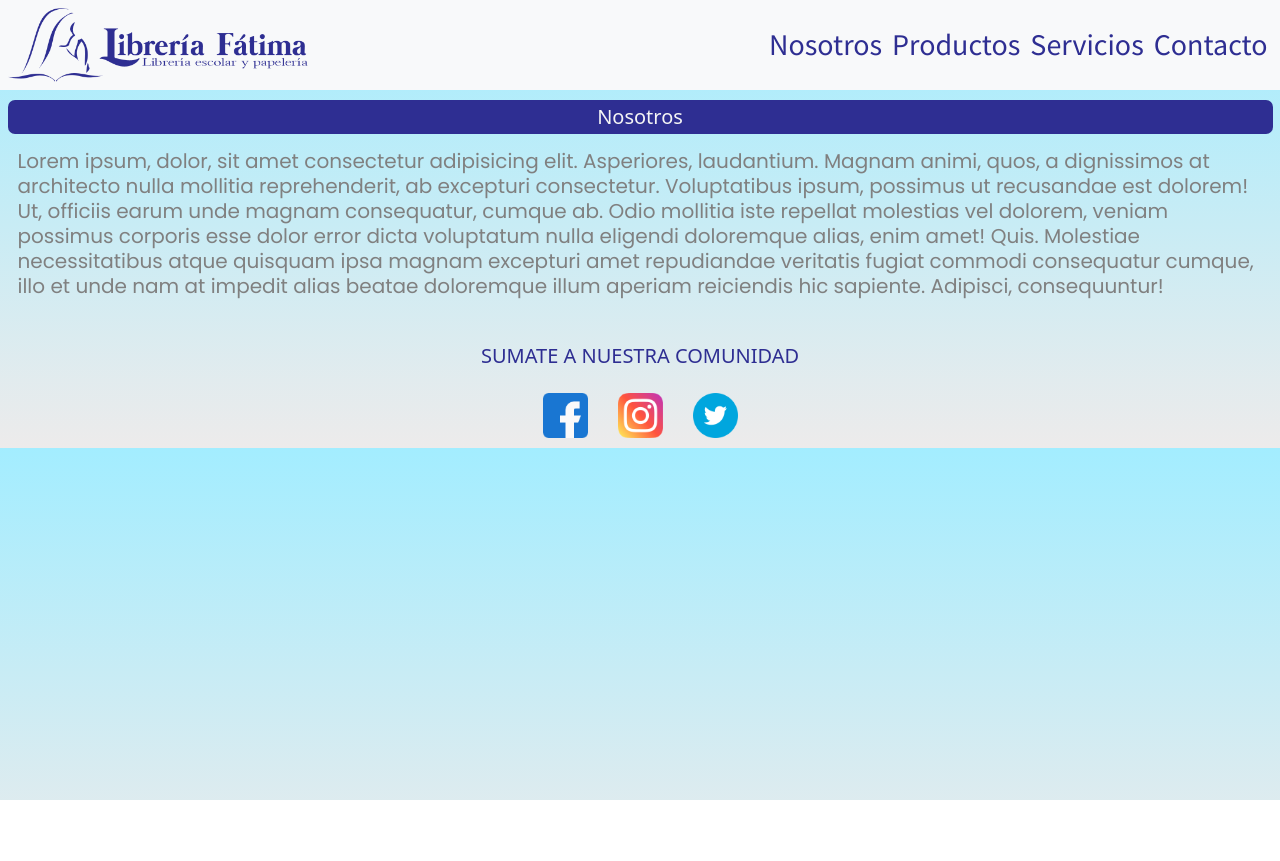
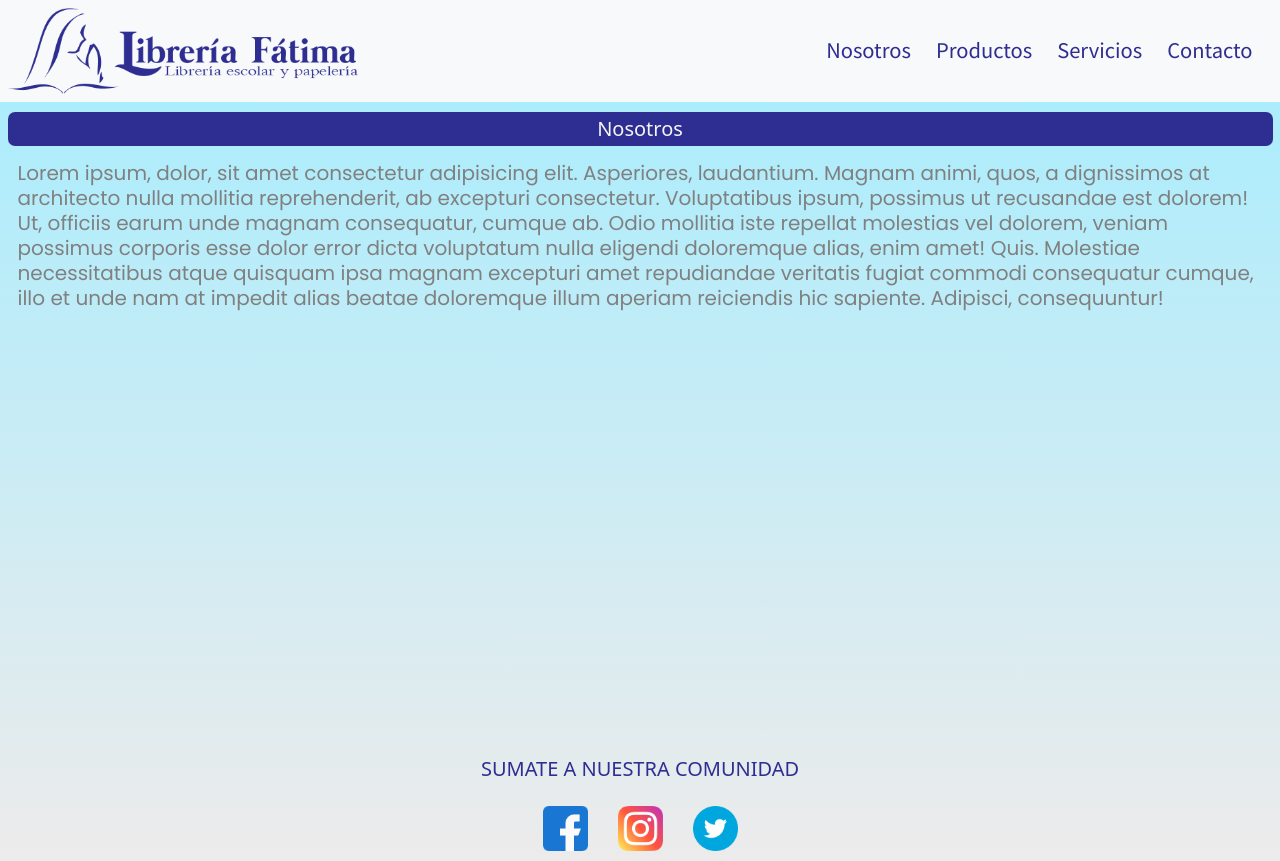
Before and after one commit to elCapellan/FatimaProject, a website: page nosotros.html in a window 1280 px wide. Before the commit the page ends 800 px from the top, so only its background shows below. Drawn offline with nearby package versions, Linux system fonts and the light colour scheme.

Commit message:
correcciones

```diff
--- a/nosotros.html
+++ b/nosotros.html
@@ -40,7 +40,7 @@
 			</div>
 		</nav>
 	</header>
-	<main>
+	<main class="nosParagraphs">
 		<section class="container-fluid py-3">
 			<h1>Nosotros</h1>
 			<p class="parrafo">Lorem ipsum, dolor, sit amet consectetur adipisicing elit. Asperiores, laudantium. Magnam animi, quos, a dignissimos at architecto nulla mollitia reprehenderit, ab excepturi consectetur. Voluptatibus ipsum, possimus ut recusandae est dolorem!
--- a/package.json
+++ b/package.json
@@ -20,6 +20,6 @@
   "homepage": "https://github.com/elCapellan/FatimaProject#readme",
   "dependencies": {
     "bootstrap": "^5.2.0",
-    "sass": "^1.54.3"
+    "sass": "^1.54.5"
   }
 }
--- a/scss/_fuentes.scss
+++ b/scss/_fuentes.scss
@@ -5,6 +5,7 @@ $fuenteSecundaria: 'Poppins', sans-serif;
 $fuenteGrande: 3em;
 $fuenteMediana: 2em;
 $fuenteChica: 1em;
+$fuenteLinks: 1.5em;
 
 $fuenteNegrita: 700;
 $fuenteDelicada:300;
--- a/scss/_general.scss
+++ b/scss/_general.scss
@@ -62,4 +62,8 @@ html{
 				width: 80vw;
 				margin: auto;
 			}
+			.nosParagraphs{
+				height: 80vh;
+				margin: auto;
 			}
+			}
--- a/scss/_navegador.scss
+++ b/scss/_navegador.scss
@@ -3,12 +3,13 @@
 	background-color: $blanco;
 	font-size: 1.5rem;
 	img{
-		width: 300px;
+		width: 350px;
 	}
 	.nav-link{
 		color:$azulPrincipal;
 		font-family: $fuentePrincipal;
-		font-size: $fuenteMediana;
+		margin-right: 15px;
+		font-size: $fuenteLinks;
 		&:hover{
 			color: $gris;
 		}
```
Also changed, not shown: css/estilos.css, 2 other files.
